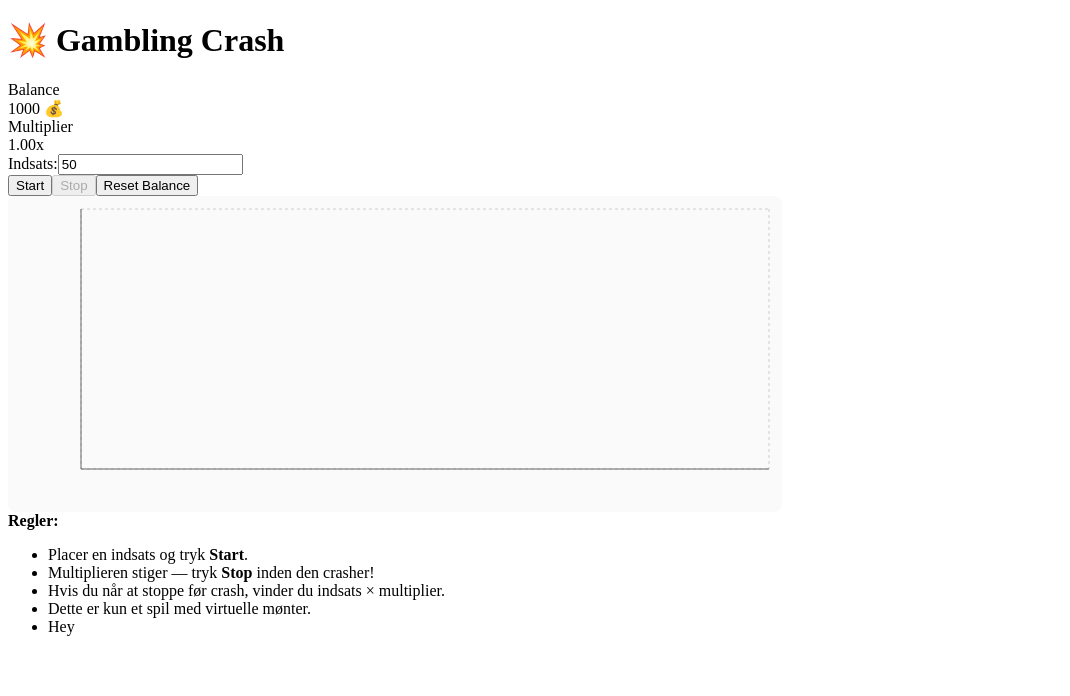
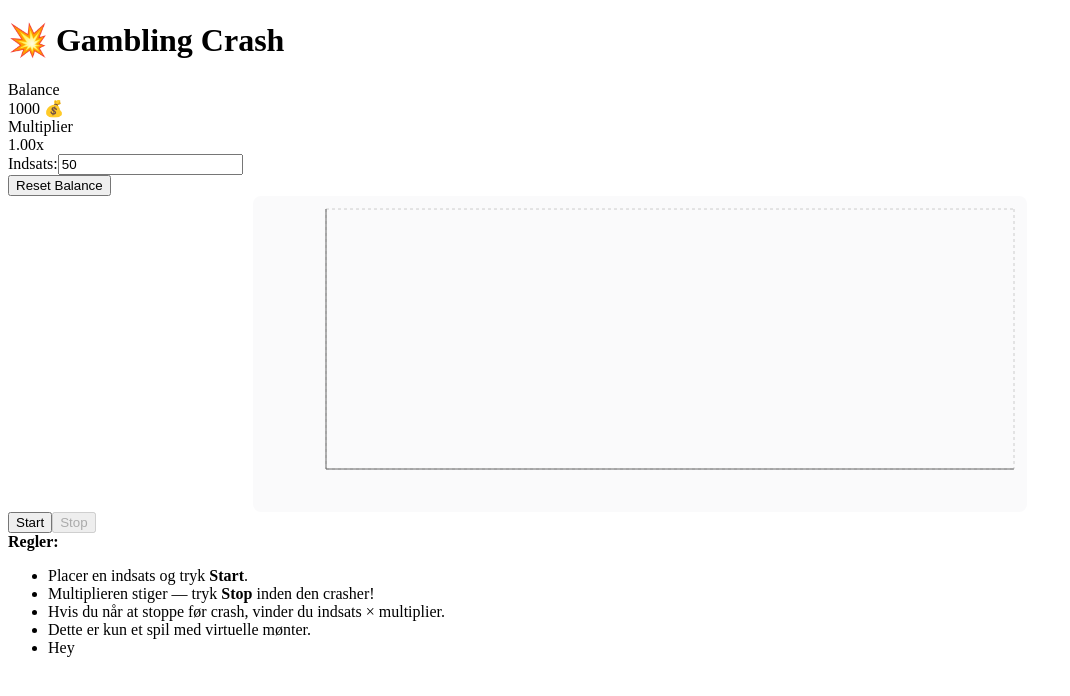
Before and after one commit to donggeunyu1/projekt, a React (Vite) app: page / in a window 1280 px wide. Shown: the top 696 px of the page, without its empty margins (0-1070 px from the left). Built offline with nearby package versions, Linux system fonts and the light colour scheme.

Commit message:
Bigger Button

```diff
--- a/index.html
+++ b/index.html
@@ -3,7 +3,7 @@
   <head>
     <meta charset="UTF-8" />
     <meta name="viewport" content="width=device-width, initial-scale=1.0" />
-    <title>Hallo</title>
+    <title>hallo</title>
   </head>
   <body>
     <div id="root"></div>
--- a/src/components/GamblingCrash.jsx
+++ b/src/components/GamblingCrash.jsx
@@ -98,39 +98,45 @@ export default function GamblingCrash() {
         />
       </div>
 
+      {/* Buttons moved below the graph, only Reset remains here for layout */}
       <div className="flex justify-center gap-3 mb-6">
+        <button
+          onClick={() => setBalance(1000)}
+          className="px-6 py-3 text-lg bg-gray-300 rounded font-semibold"
+        >
+          Reset Balance
+        </button>
+      </div>
+
+
+      <div style={{ width: '60%', height: 300, background: '#fafafbff', padding: 8, borderRadius: 8, margin: '0 auto' }}>
+        <ResponsiveContainer width="100%" height="100%">
+          <LineChart data={data}>
+            <CartesianGrid strokeDasharray="3 3" />
+            <XAxis dataKey="time" type="number" domain={['dataMin', 'dataMax']} tickFormatter={(val) => val.toFixed(1) + 's'} />
+            <YAxis dataKey="multiplier" type="number" domain={[1, 'auto']} tickFormatter={(val) => val.toFixed(2) + 'x'} />
+            <Tooltip formatter={(val) => val.toFixed(2) + 'x'} labelFormatter={(label) => 'Tid: ' + label.toFixed(1) + 's'} />
+            <Line type="monotone" dataKey="multiplier" stroke="#82ca9d" strokeWidth={2} dot={false} isAnimationActive={false} />
+          </LineChart>
+        </ResponsiveContainer>
+      </div>
+
+      {/* Start and Stop buttons moved below the graph */}
+      <div className="flex justify-center gap-6 my-8">
         <button
           onClick={startGame}
           disabled={isPlaying}
-          className="px-4 py-2 bg-green-600 text-white rounded disabled:opacity-60"
+          className="px-8 py-4 text-xl bg-green-600 text-white rounded-lg font-bold disabled:opacity-60 shadow-lg transition-transform hover:scale-105"
         >
           Start
         </button>
         <button
           onClick={stopGame}
           disabled={!isPlaying || cashedOut}
-          className="px-4 py-2 bg-red-600 text-white rounded disabled:opacity-60"
+          className="px-8 py-4 text-xl bg-red-600 text-white rounded-lg font-bold disabled:opacity-60 shadow-lg transition-transform hover:scale-105"
         >
           Stop
         </button>
-        <button
-          onClick={() => setBalance(1000)}
-          className="px-3 py-2 bg-gray-300 rounded"
-        >
-          Reset Balance
-        </button>
-      </div>
-
-      <div style={{ width: '60%', height: 300, background: '#fafafbff', padding: 8, borderRadius: 8 }}>
-  <ResponsiveContainer width="100%" height="100%">
-    <LineChart data={data}>
-      <CartesianGrid strokeDasharray="3 3" />
-      <XAxis dataKey="time" type="number" domain={['dataMin', 'dataMax']} tickFormatter={(val) => val.toFixed(1) + 's'} />
-      <YAxis dataKey="multiplier" type="number" domain={[1, 'auto']} tickFormatter={(val) => val.toFixed(2) + 'x'} />
-      <Tooltip formatter={(val) => val.toFixed(2) + 'x'} labelFormatter={(label) => 'Tid: ' + label.toFixed(1) + 's'} />
-      <Line type="monotone" dataKey="multiplier" stroke="#82ca9d" strokeWidth={2} dot={false} isAnimationActive={false} />
-    </LineChart>
-  </ResponsiveContainer>
       </div>
 
 
```
